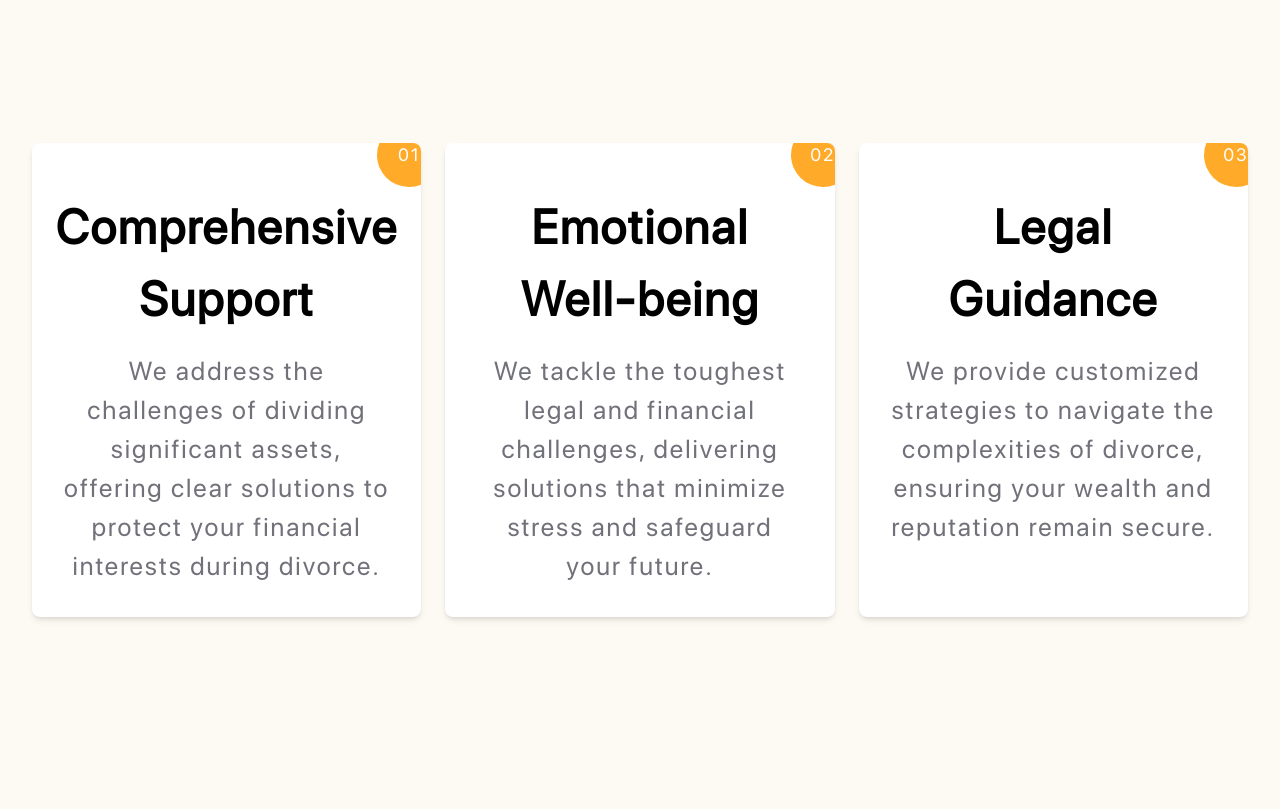
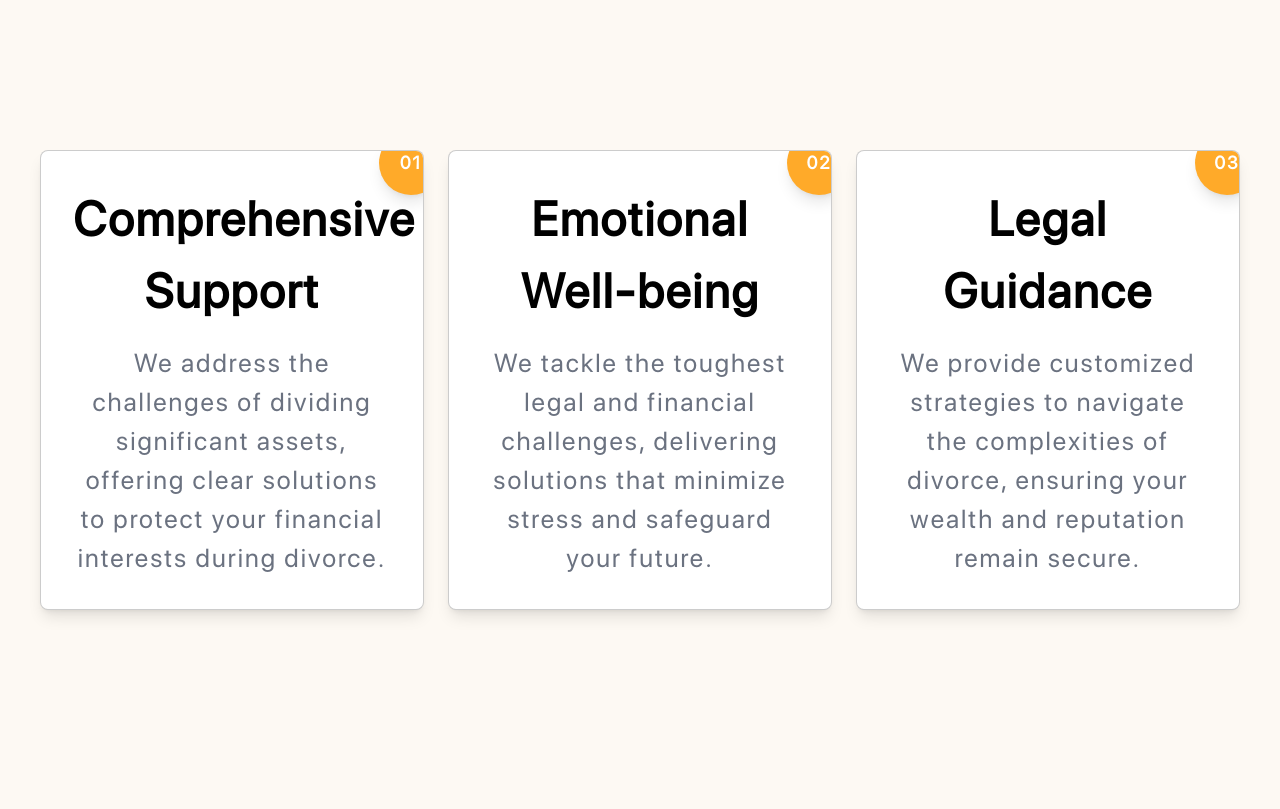
Before and after one commit to rumeshsmrr/Jimmu_V2, a React (Vite) app: page / in a window 1280 px wide. Shown: the part 5620-6429 px from the top of the page. Built offline with nearby package versions, Linux system fonts and the light colour scheme.

Commit message:
Scrolling animations & UI Enhance on about US

```diff
--- a/src/components/AboutUs_Se01.jsx
+++ b/src/components/AboutUs_Se01.jsx
@@ -3,11 +3,11 @@ import { motion } from "framer-motion";
 
 const AboutUs_Se01 = () => (
   <motion.section
-    className="relative min-h-screen bg-[#FDF9F3] flex items-center justify-center"
-    initial={{ opacity: 0 }}
-    animate={{ opacity: 1 }}
-    exit={{ opacity: 0 }}
-    transition={{ duration: 0.5 }}
+    className="relative min-h-screen bg-gradient-to-r from-[#FDF9F3] to-[#FFFAF0] flex items-center justify-center"
+    initial={{ opacity: 0, scale: 0.95 }}
+    animate={{ opacity: 1, scale: 1 }}
+    exit={{ opacity: 0, scale: 0.95 }}
+    transition={{ duration: 0.8, ease: "easeInOut" }}
   >
     {/* Title at the top */}
     <div className="absolute top-0 left-0 p-6 sm:p-8 z-10">
@@ -42,9 +42,9 @@ const AboutUs_Se01 = () => (
     {/* Animated Circle in the Center */}
     <motion.div
       className="absolute w-16 sm:w-24 md:w-28 lg:w-32 h-16 sm:h-24 md:h-28 lg:h-32 bg-[#FFAA29] rounded-full z-0"
-      initial={{ y: 200, opacity: 0 }}
-      whileInView={{ y: 0, opacity: 1 }}
-      exit={{ y: -200, opacity: 0 }}
+      initial={{ y: 200, opacity: 0, scale: 0.5 }}
+      whileInView={{ y: 0, opacity: 1, scale: 1 }}
+      exit={{ y: -200, opacity: 0, scale: 0.5 }}
       transition={{ duration: 1, ease: "easeOut" }}
       viewport={{ once: true, amount: 0.5 }}
     />
--- a/src/components/AboutUs_Se02.jsx
+++ b/src/components/AboutUs_Se02.jsx
@@ -12,21 +12,27 @@ const AboutUs_Se02 = () => (
       />
     </div>
     <div className="w-full md:w-1/2 p-6 sm:p-8 flex flex-col justify-center z-10">
-      <h2
+      <motion.h2
         className="text-[24px] sm:text-[36px] md:text-[48px] font-medium text-[#2D2D2D]"
         style={{ fontFamily: "SF Pro Display" }}
+        initial={{ opacity: 0, y: -20 }}
+        animate={{ opacity: 1, y: 0 }}
+        transition={{ duration: 0.5, delay: 0.5 }}
       >
         Providing expert insights and practical guidance to support you every step of the way.
-      </h2>
-      <p
+      </motion.h2>
+      <motion.p
         className="text-[16px] sm:text-[20px] md:text-[24px] font-regular text-[#2D2D2D] mt-4"
         style={{ fontFamily: "SF Pro Display" }}
+        initial={{ opacity: 0, y: 20 }}
+        animate={{ opacity: 1, y: 0 }}
+        transition={{ duration: 0.5, delay: 0.7 }}
       >
         At Jimmu Global Trusted Resources, our BLOGS section is your go-to destination for expert insights,
         practical tips, and thought-provoking content. We aim to empower you with knowledge, guiding you through
         every step of your journey with care and expertise.
         Explore a wealth of resources designed to inform, inspire, and support you.
-      </p>
+      </motion.p>
     </div>
   </section>
 );
--- a/src/components/AboutUs_Se03.jsx
+++ b/src/components/AboutUs_Se03.jsx
@@ -11,57 +11,55 @@ const AboutUs_Se03 = () => (
   >
     <div className="grid grid-cols-1 sm:grid-cols-2 lg:grid-cols-3 gap-4 sm:gap-6 p-6 sm:p-8">
       {/* Card 1: Comprehensive Support */}
-      <motion.div
-        className="bg-white shadow-md p-8 space-y-4 rounded-lg relative overflow-hidden text-center flex flex-col items-center"
-        initial={{ opacity: 0, y: 50 }}
-        whileInView={{ opacity: 1, y: 0 }}
-        transition={{ duration: 0.6, ease: "easeOut" }}
-        viewport={{ once: true, amount: 0.2 }}
-      >
-        <div className="w-16 h-16 bg-[#FFAA29] rounded-full absolute -right-5 -top-5 flex items-center justify-center">
-          <p className="text-white text-lg">01</p>
-        </div>
-        <h1 className="font-bold text-[48px]">Comprehensive Support</h1>
-        <p className="text-[26px] text-zinc-500 mt-4">
-          We address the challenges of dividing significant assets, offering clear solutions to protect your financial interests during divorce.
-        </p>
-      </motion.div>
-
+      <CustomCard
+        number="01"
+        title="Comprehensive Support"
+        description="We address the challenges of dividing significant assets, offering clear solutions to protect your financial interests during divorce."
+        animationDelay={0.6}
+      />
       {/* Card 2: Emotional Well-being */}
-      <motion.div
-        className="bg-white shadow-md p-8 space-y-4 rounded-lg relative overflow-hidden text-center flex flex-col items-center"
-        initial={{ opacity: 0, y: 50 }}
-        whileInView={{ opacity: 1, y: 0 }}
-        transition={{ duration: 0.7, ease: "easeOut" }}
-        viewport={{ once: true, amount: 0.2 }}
-      >
-        <div className="w-16 h-16 bg-[#FFAA29] rounded-full absolute -right-5 -top-5 flex items-center justify-center">
-          <p className="text-white text-lg">02</p>
-        </div>
-        <h1 className="font-bold text-[48px]">Emotional Well-being</h1>
-        <p className="text-[26px] text-zinc-500 mt-4">
-          We tackle the toughest legal and financial challenges, delivering solutions that minimize stress and safeguard your future.
-        </p>
-      </motion.div>
-
+      <CustomCard
+        number="02"
+        title="Emotional Well-being"
+        description="We tackle the toughest legal and financial challenges, delivering solutions that minimize stress and safeguard your future."
+        animationDelay={0.8}
+      />
       {/* Card 3: Legal Guidance */}
-      <motion.div
-        className="bg-white shadow-md p-8 space-y-4 rounded-lg relative overflow-hidden text-center flex flex-col items-center"
-        initial={{ opacity: 0, y: 50 }}
-        whileInView={{ opacity: 1, y: 0 }}
-        transition={{ duration: 0.8, ease: "easeOut" }}
-        viewport={{ once: true, amount: 0.2 }}
-      >
-        <div className="w-16 h-16 bg-[#FFAA29] rounded-full absolute -right-5 -top-5 flex items-center justify-center">
-          <p className="text-white text-lg">03</p>
-        </div>
-        <h1 className="font-bold text-[48px]">Legal Guidance</h1>
-        <p className="text-[26px] text-zinc-500 mt-4">
-          We provide customized strategies to navigate the complexities of divorce, ensuring your wealth and reputation remain secure.
-        </p>
-      </motion.div>
+      <CustomCard
+        number="03"
+        title="Legal Guidance"
+        description="We provide customized strategies to navigate the complexities of divorce, ensuring your wealth and reputation remain secure."
+        animationDelay={1.0}
+      />
     </div>
   </motion.section>
 );
 
+const CustomCard = ({ number, title, description, animationDelay }) => (
+  <motion.div
+    className="relative border border-black/20 dark:border-white/20 max-w-sm w-full mx-auto p-8 h-auto group flex flex-col justify-between bg-white shadow-lg rounded-lg overflow-hidden transition-transform duration-300 hover:translate-y-[-5px] hover:shadow-2xl"
+    initial={{ opacity: 0, y: 50, scale: 0.95 }}
+    whileInView={{ opacity: 1, y: 0, scale: 1 }}
+    transition={{ duration: animationDelay, ease: "easeOut" }}
+    viewport={{ once: true, amount: 0.2 }}
+  >
+    {/* Number Badge */}
+    <div className="absolute w-16 h-16 bg-[#FFAA29] rounded-full -top-5 -right-5 flex items-center justify-center shadow-lg">
+      <p className="text-white text-lg font-bold">{number}</p>
+    </div>
+
+    {/* Card Title */}
+    <div className="text-center">
+      <h2 className="text-[36px] sm:text-[48px] font-bold text-black group-hover:text-[#FFAA29] transition-colors duration-300">
+        {title}
+      </h2>
+    </div>
+
+    {/* Card Description */}
+    <p className="text-[20px] sm:text-[26px] text-gray-500 group-hover:text-[#2D2D2D] transition-colors duration-300 mt-4 text-center">
+      {description}
+    </p>
+  </motion.div>
+);
+
 export default AboutUs_Se03;
--- a/src/components/Blogs.jsx
+++ b/src/components/Blogs.jsx
@@ -41,9 +41,9 @@ const Blogs = () => {
     <AnimatePresence>
       <motion.section
         className="bg-[#FDF9F3] min-h-screen w-full flex items-center justify-center px-4 sm:px-8 py-12"
-        initial={{ opacity: 0, y: 50 }}
-        animate={{ opacity: 1, y: 0 }}
-        exit={{ opacity: 0, y: 50 }}
+        initial={{ opacity: 0 }}
+        animate={{ opacity: 1 }}
+        exit={{ opacity: 0 }}
         transition={{ duration: 0.5 }}
       >
         <motion.div
@@ -51,14 +51,15 @@ const Blogs = () => {
           initial={{ opacity: 0 }}
           animate={{ opacity: 1 }}
           exit={{ opacity: 0 }}
-          transition={{ duration: 1 }}
+          transition={{ duration: 0.5 }}
         >
           {/* Left Section */}
           <motion.div
             className="w-full lg:w-[65%] md:w-[70%] sm:w-full relative font-SF_Bold"
-            initial={{ x: -100 }}
-            animate={{ x: 0 }}
-            transition={{ duration: 0.8, ease: "easeOut" }}
+            initial={{ opacity: 0, y: 20 }}
+            animate={{ opacity: 1, y: 0 }}
+            exit={{ opacity: 0, y: 20 }}
+            transition={{ duration: 0.5, delay: 0.2 }}
           >
             <h1 className="text-[32px] sm:text-[20px] md:text-[64px] lg:text-[96px] text-3xl font-SF_Bold text-[#2D2D2D] mb-8">BLOGS</h1>
             <p className="text-[16px] sm:text-[20px] md:text-[25px] text-lg text-[#2D2D2D] mb-8">
@@ -119,9 +120,10 @@ const Blogs = () => {
           {/* Right Section: Square Cards */}
           <motion.div
             className="w-full lg:w-[35%] md:w-[30%] sm:w-full flex flex-col gap-8 font-SF_Regular"
-            initial={{ x: 100 }}
-            animate={{ x: 0 }}
-            transition={{ duration: 0.8, ease: "easeOut" }}
+            initial={{ opacity: 0, y: 20 }}
+            animate={{ opacity: 1, y: 0 }}
+            exit={{ opacity: 0, y: 20 }}
+            transition={{ duration: 0.5, delay: 0.4 }}
           >
             {blogs
               .filter((blog) => blog.id !== activeBlog)
```
